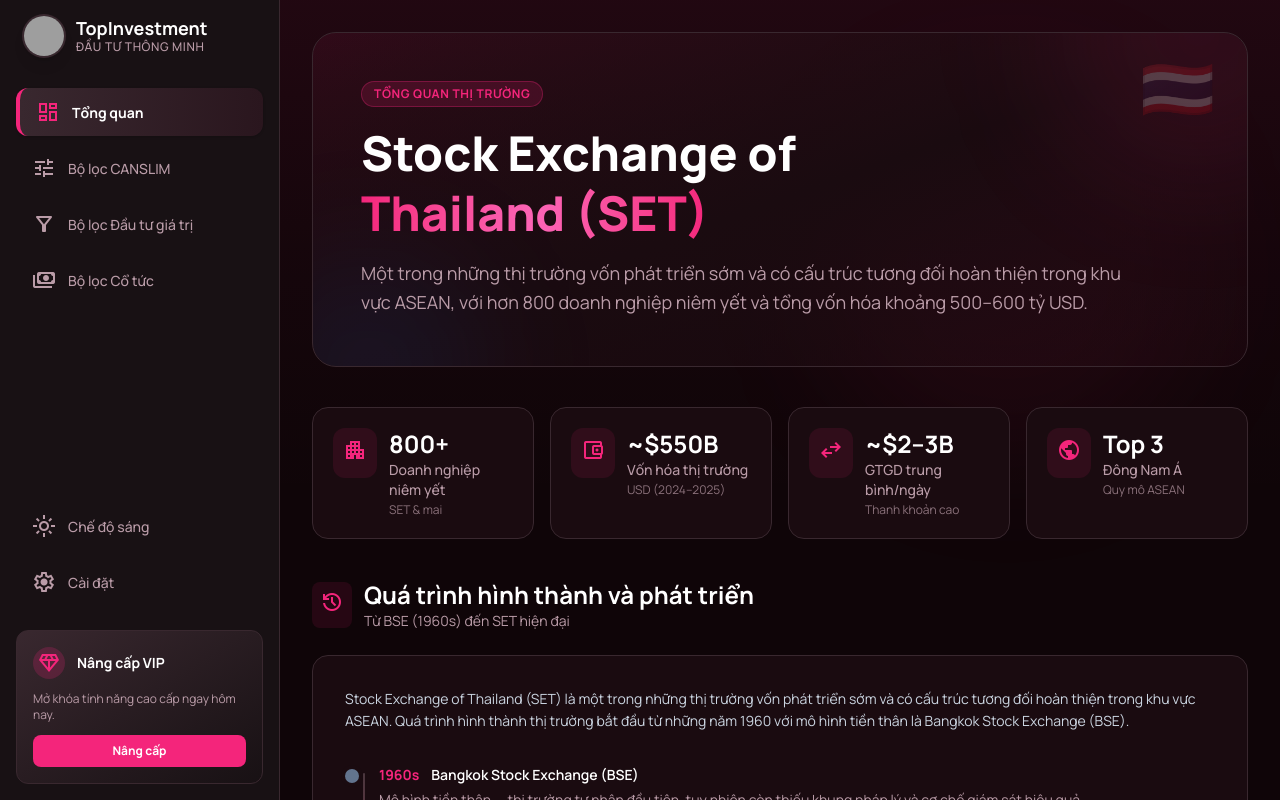
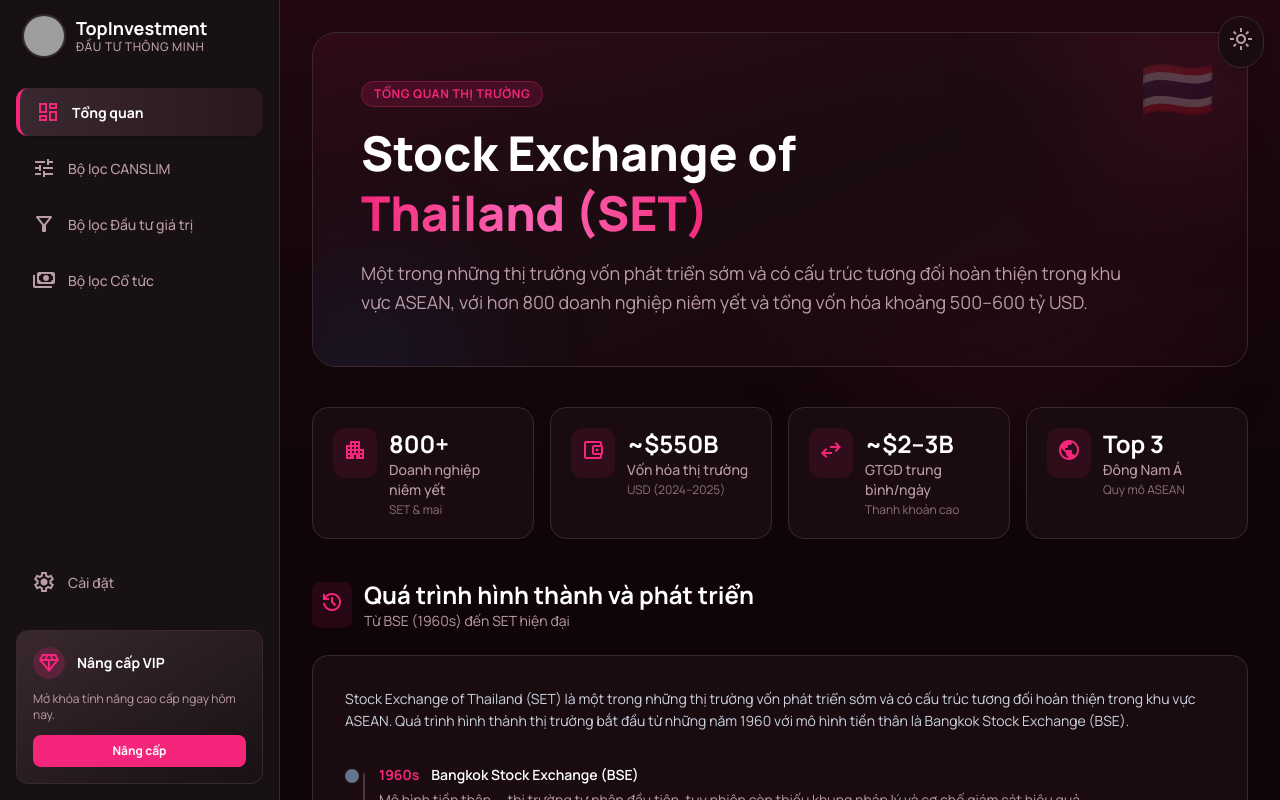
Before and after one commit to LeLongFintech/TopInvesment, a React (Vite) app in the folder frontend/: page / in a window 1280 px wide. Built offline with nearby package versions, Linux system fonts and the light colour scheme; grey boxes are pictures that could not be loaded.

Commit message:
Change mode button to right corner

```diff
--- a/frontend/src/App.tsx
+++ b/frontend/src/App.tsx
@@ -4,6 +4,7 @@
  */
 
 import React, { useState } from 'react';
+import { useTheme } from './ThemeContext';
 import Sidebar from './components/Sidebar';
 import Dashboard from './components/Dashboard';
 import CanslimFilter from './components/CanslimFilter';
@@ -12,6 +13,7 @@
 
 export default function App() {
   const [activeTab, setActiveTab] = useState('dashboard');
+  const { isDark, toggleTheme } = useTheme();
 
   const renderContent = () => {
     switch (activeTab) {
@@ -29,9 +31,20 @@
   };
 
   return (
-    <div className="flex h-screen w-full overflow-hidden bg-page font-display text-body antialiased">
+    <div className="flex h-screen w-full overflow-hidden bg-page font-display text-body antialiased relative">
       <Sidebar activeTab={activeTab} setActiveTab={setActiveTab} />
       {renderContent()}
+
+      {/* Theme Toggle — Fixed top-right */}
+      <button
+        onClick={toggleTheme}
+        className="fixed top-4 right-4 z-50 p-2.5 rounded-full bg-surface border border-line shadow-lg hover:shadow-xl hover:border-primary/50 transition-all duration-300 group"
+        title={isDark ? 'Chuyển sang chế độ sáng' : 'Chuyển sang chế độ tối'}
+      >
+        <span className="material-symbols-outlined text-muted group-hover:text-primary transition-colors text-xl">
+          {isDark ? 'light_mode' : 'dark_mode'}
+        </span>
+      </button>
     </div>
   );
 }
--- a/frontend/src/components/Sidebar.tsx
+++ b/frontend/src/components/Sidebar.tsx
@@ -1,5 +1,4 @@
 import React from 'react';
-import { useTheme } from '../ThemeContext';
 
 interface SidebarProps {
   activeTab: string;
@@ -7,7 +6,7 @@
 }
 
 export default function Sidebar({ activeTab, setActiveTab }: SidebarProps) {
-  const { isDark, toggleTheme } = useTheme();
+
 
   const navItems = [
     { id: 'dashboard', icon: 'dashboard', label: 'Tổng quan' },
@@ -47,18 +46,7 @@
         </div>
       </div>
       <div className="flex flex-col gap-2">
-        {/* Theme Toggle */}
-        <button
-          onClick={toggleTheme}
-          className="flex items-center gap-3 px-4 py-3 rounded-xl transition-all hover:bg-el group w-full text-left"
-        >
-          <span className="material-symbols-outlined text-muted group-hover:text-heading transition-colors">
-            {isDark ? 'light_mode' : 'dark_mode'}
-          </span>
-          <p className="text-muted group-hover:text-heading text-sm font-medium leading-normal transition-colors">
-            {isDark ? 'Chế độ sáng' : 'Chế độ tối'}
-          </p>
-        </button>
+
         <button className="flex items-center gap-3 px-4 py-3 rounded-xl transition-colors hover:bg-el group w-full text-left">
           <span className="material-symbols-outlined text-muted group-hover:text-heading transition-colors">settings</span>
           <p className="text-muted group-hover:text-heading text-sm font-medium leading-normal transition-colors">Cài đặt</p>
```
